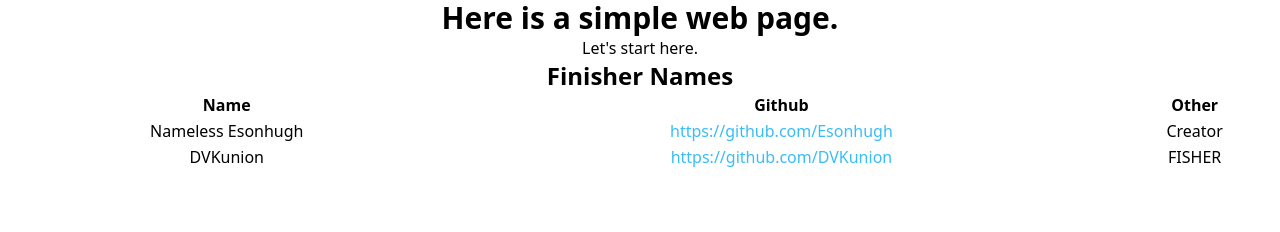
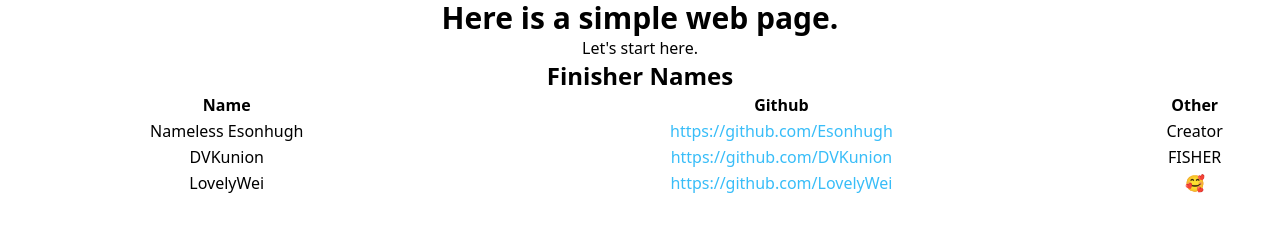
Before and after one commit to ActionOPs/actionops.github.io, a plain HTML site: page index.html in a window 1280 px wide. Drawn offline with nearby package versions, Linux system fonts and the light colour scheme.

Commit message:
Update index.html
Awesome

```diff
--- a/index.html
+++ b/index.html
@@ -33,6 +33,11 @@
           <td class="text-center text-sky-400"><a href="https://github.com/DVKunion">https://github.com/DVKunion</a></td>
           <td class="text-center">FISHER</td>
         </tr>
+        <tr>
+          <td class="text-center">LovelyWei</td>
+          <td class="text-center text-sky-400"><a href="https://github.com/LovelyWei">https://github.com/LovelyWei</a></td>
+          <td class="text-center">🥰</td>
+        </tr>
         <!--
             If you hacked, you are able to add your name here.
         <tr>
```
